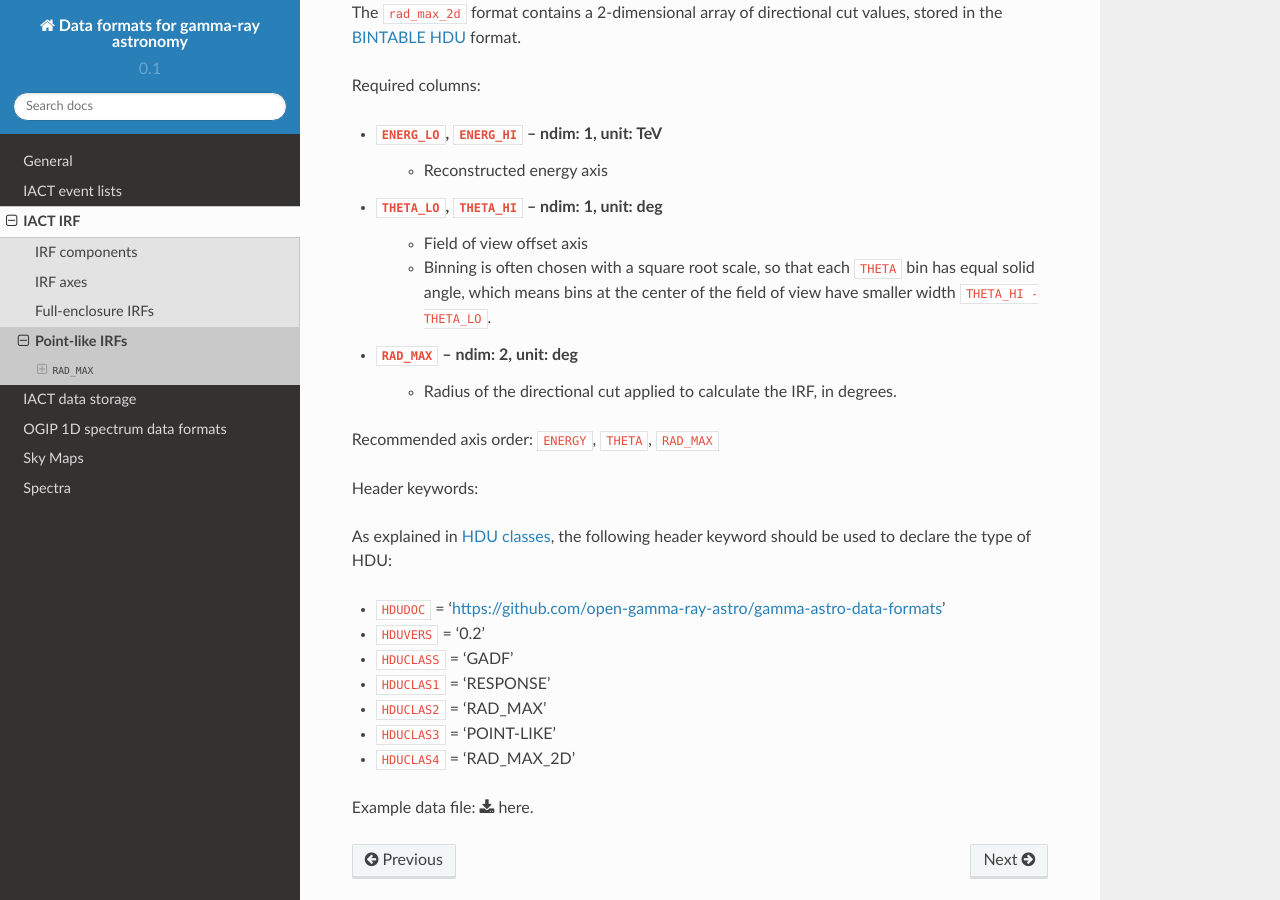
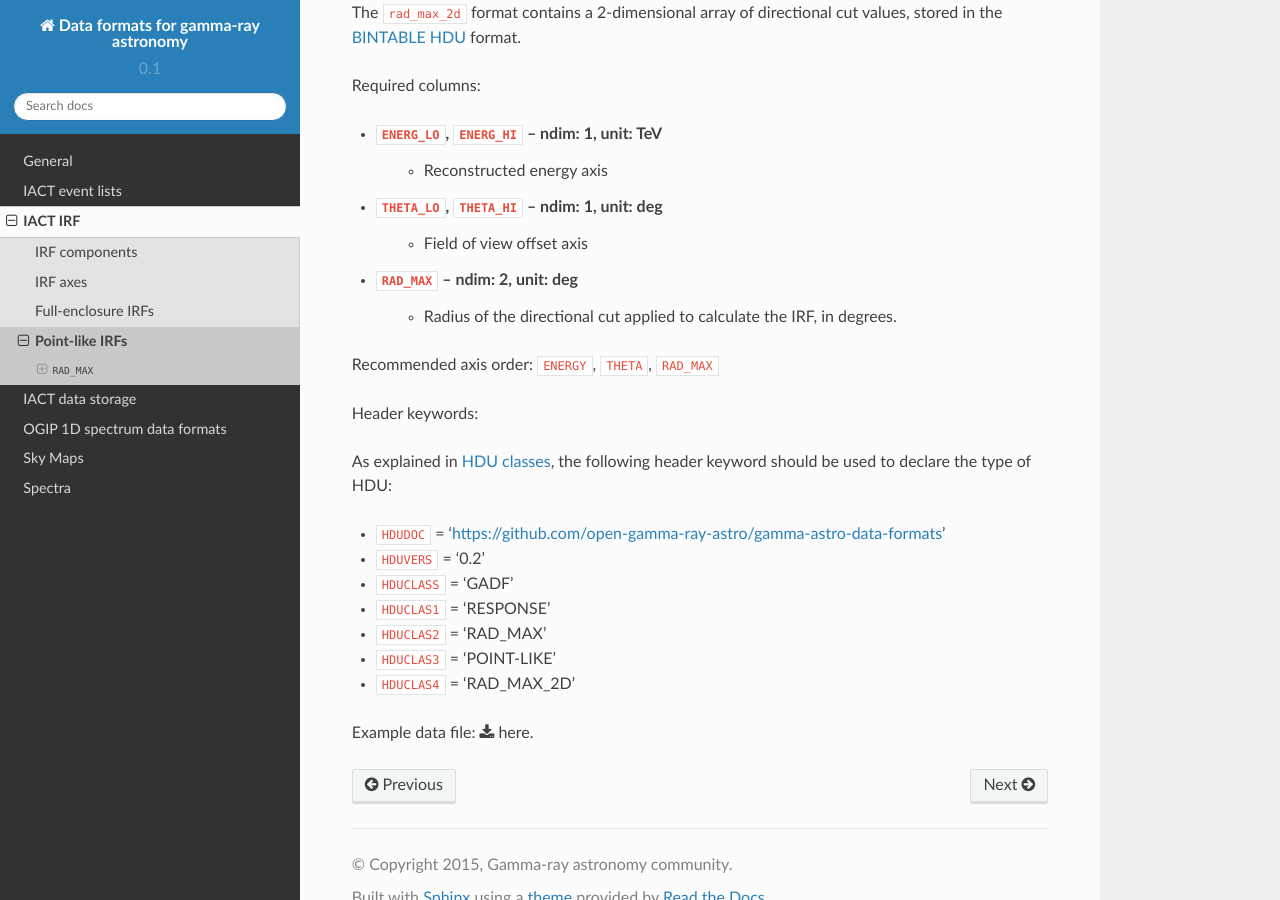
Before and after one commit to open-gamma-ray-astro/gamma-astro-data-formats, a Sphinx documentation site: the page built from source/irfs/point_like/index.rst, in a window 1280 px wide and 900 px high, scrolled down 1049 px. Built offline with Sphinx 7.4.7 and the Read the Docs theme 2.0.0, drawn with Linux system fonts in a browser that asks for light colours.

Commit message:
Removed absurd point about THETA binning (copied from the bkg_2D)

```diff
--- a/source/irfs/point_like/index.rst
+++ b/source/irfs/point_like/index.rst
@@ -54,10 +54,6 @@ Required columns:
     * Reconstructed energy axis
 * ``THETA_LO``, ``THETA_HI`` -- ndim: 1, unit: deg
     * Field of view offset axis
-    * Binning is often chosen with a square root scale,
-      so that each ``THETA`` bin has equal solid angle,
-      which means bins at the center of the field of view
-      have smaller width ``THETA_HI - THETA_LO``.
 * ``RAD_MAX`` -- ndim: 2, unit: deg
     * Radius of the directional cut applied to calculate the IRF, in degrees.
 
```
